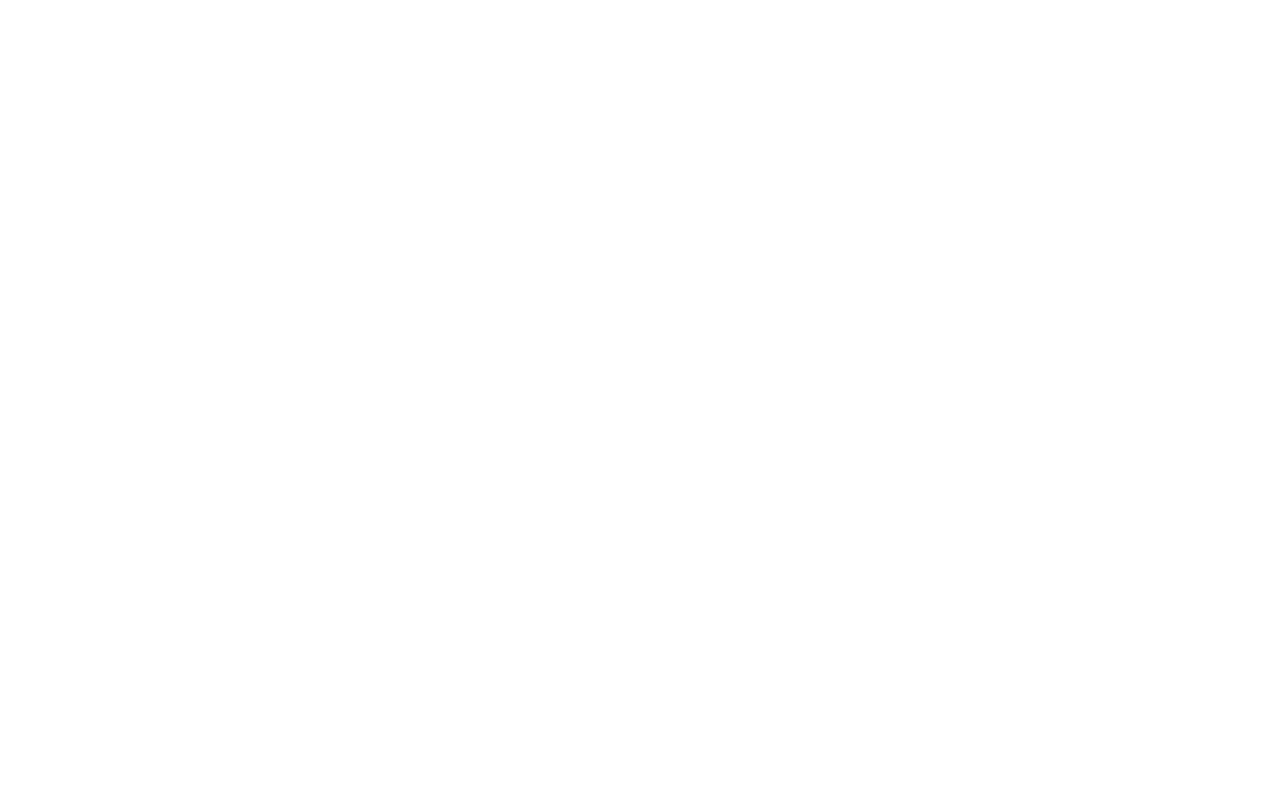
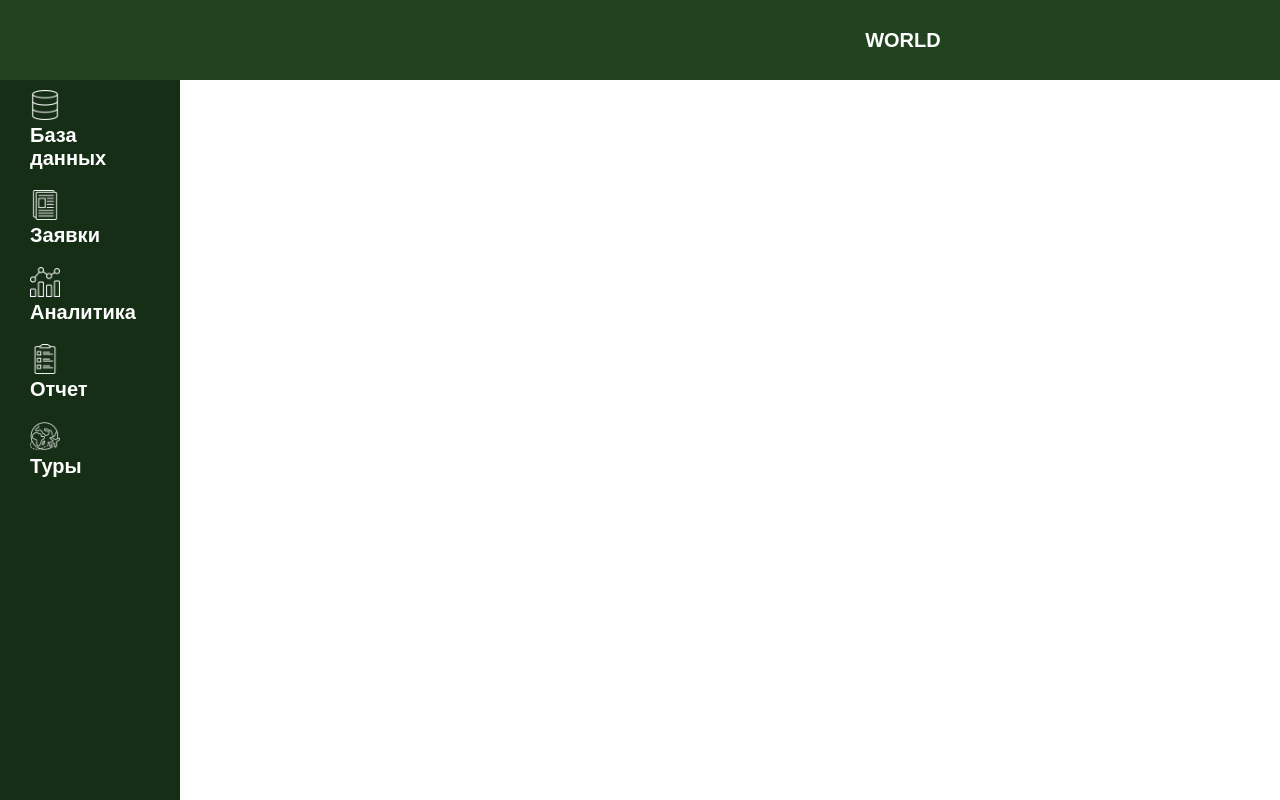
Before and after one commit to Efrosiniya24/TourAgency_front, a React (Create React App) app in the folder front/: page /dataBase/toursAdmin in a window 1280 px wide. Before the commit this address had no page. Built offline with nearby package versions, Linux system fonts and the light colour scheme.

Commit message:
Route toursAgency

```diff
--- a/front/src/App.js
+++ b/front/src/App.js
@@ -21,6 +21,7 @@
                 <Route path="/mainAdmin" element={<MainAdmin/>}></Route>
                 <Route path="/dataBase" element={<DataBase/>}></Route>
                 <Route path="/toursAdmin" element={<ToursAdmin/>}></Route>
+                <Route path="/dataBase/toursAdmin" element={<ToursAdmin/>}></Route>
             </Routes>
         </Router>
     </div>
--- a/front/src/components/sliderBar/sliderBar.js
+++ b/front/src/components/sliderBar/sliderBar.js
@@ -15,7 +15,7 @@
           <nav>
             <ul>
               <li>
-                <NavLink to="#" activeClassName="active">
+                <NavLink to="dataBase" activeClassName="active">
                   <img src={databaseIcon} />
                   <p className={sliderBar.menu}>База данных</p>
                 </NavLink>
@@ -39,7 +39,7 @@
                 </NavLink>
               </li>
               <li>
-                <NavLink to="#" activeClassName="active">
+                <NavLink to="toursAdmin" activeClassName="active">
                   <img src={tourIcon} />
                   <p className={sliderBar.menu}>Туры</p>
                 </NavLink>
--- a/front/src/components/sliderBar/sliderBar.module.css
+++ b/front/src/components/sliderBar/sliderBar.module.css
@@ -1,9 +1,6 @@
 p.menu {
     font-weight: 700;
-  }
-
-  p.menuCurrent {
-    font-weight: 800;
+    font-size: 20px;
   }
 
 .sidebar {
@@ -14,7 +11,7 @@
   flex: 0 0 auto;
   display: flex;
   min-height: 100vh;
-  padding-top: 30px;
+  padding-top: 50px;
 }
 
 
@@ -32,6 +29,6 @@
 
 .sidebar img {
   margin-right: 10px;
-  width: 20px;
+  width: 30px;
   height: auto;
 }
--- a/front/src/pages/dataBase/DataBase.js
+++ b/front/src/pages/dataBase/DataBase.js
@@ -96,7 +96,7 @@
 
   return (
     <div>
-      <HeaderAdmin />
+      <HeaderAdmin/>
       <div className={dataBase.containerDataBase}>
       <SliderBar/>
         <main className={dataBase.content}>
--- a/front/src/pages/toursAdmin/ToursAdmin.js
+++ b/front/src/pages/toursAdmin/ToursAdmin.js
@@ -2,51 +2,16 @@
 import tousAdmin from './toursAdmin.module.css';
 import { NavLink } from "react-router-dom";
 import HeaderAdmin from '../../components/headerAdmin/headerAdmin';
-
+import SliderBar from '../../components/sliderBar/sliderBar';
+import React from 'react';
 
 const toursAdmin
  = () => {
     return (
           <div>
-               {/* <HeaderAdmin />
-               <div className={dataBase.containerDataBase}>
-                    <aside className={dataBase.sidebar}>
-                         <nav>
-                         <ul>
-                              <li>
-                                   <NavLink to="#" activeClassName="active">
-                                   <img src={databaseIcon} />
-                                   <p className={dataBase.menuCurrent}>База данных</p>
-                                   </NavLink>
-                              </li>
-                              <li>
-                                   <NavLink to="#" activeClassName="active">
-                                   <img src={requestIcon} />
-                                   <p className={dataBase.menu}>Заявки</p>
-                                   </NavLink>
-                              </li>
-                              <li>
-                                   <NavLink to="#" activeClassName="active">
-                                   <img src={analyticsIcon} />
-                                   <p className={dataBase.menu}>Аналитика</p>
-                                   </NavLink>
-                              </li>
-                              <li>
-                                   <NavLink to="#" activeClassName="active">
-                                   <img src={reportIcon} />
-                                   <p className={dataBase.menu}>Отчет</p>
-                                   </NavLink>
-                              </li>
-                              <li>
-                                   <NavLink to="#" activeClassName="active">
-                                   <img src={tourIcon} />
-                                   <p className={dataBase.menu}>Туры</p>
-                                   </NavLink>
-                              </li>
-                         </ul>
-                         </nav>
-                    </aside>
-               </div> */}
+               <HeaderAdmin/>
+               <SliderBar/>
+
           </div>
      );
 }
```
